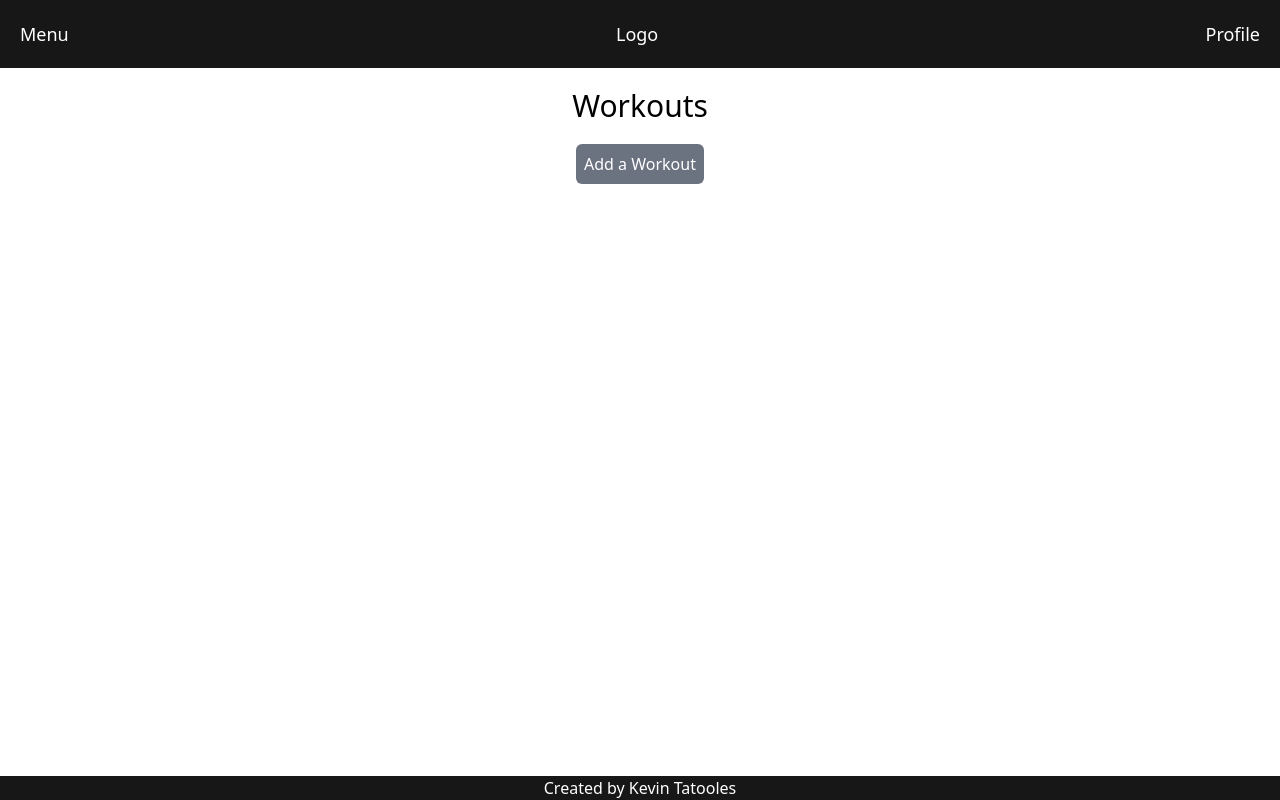
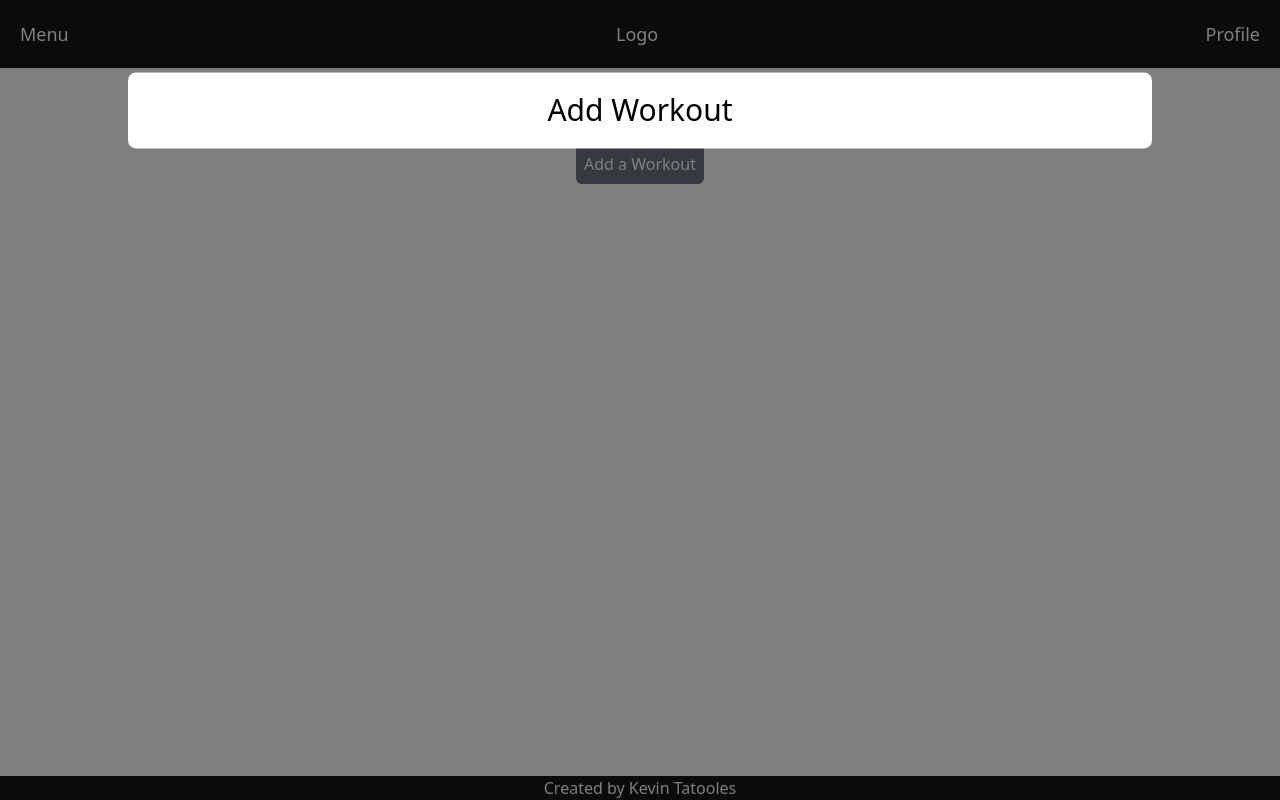
Before and after one commit to Tatooles/next-fitness-tracker, a Next.js app: page /workouts in a window 1280 px wide. Both pictures are taken after a click on the button "Add a Workout". Built offline with nearby package versions, Linux system fonts and the light colour scheme.

Commit message:
Create base modal component

```diff
--- a/app/workouts/AddWorkoutModal.tsx
+++ b/app/Modal.tsx
@@ -1,4 +1,6 @@
-export default function AddWorkoutModal({
+import { createPortal } from "react-dom";
+
+export default function Modal({
   children,
   isOpen,
   handleClose,
@@ -11,10 +13,11 @@ export default function AddWorkoutModal({
 
   // This is where we will use a portal
   // Return two divs within that portal, the actual modal with the children inside, and the background 1/2 opacity div
-  return (
-    <div className="p-5 text-center">
-      <h1 className="mb-5 text-3xl">Add Workout</h1>
-      <div>Create some fields to fill out</div>
-    </div>
+  return createPortal(
+    <>
+      <div className="fixed top-0 left-0 bottom-0 right-0 z-10 bg-black bg-opacity-50"></div>
+      {children}
+    </>,
+    document.getElementById("modal")!
   );
 }
--- a/app/layout.tsx
+++ b/app/layout.tsx
@@ -11,7 +11,12 @@ export default function RootLayout({
   const [sidebarOpen, setSidebarOpen] = useState(false);
   return (
     <html lang="en">
-      <body className="container mx-auto flex h-screen flex-col bg-[#171717]">
+      <body>
+        <div id="modal"></div>
+        <div
+          id="root"
+          className="container mx-auto flex h-screen flex-col bg-[#171717]"
+        >
           <Sidebar isOpen={sidebarOpen} setIsOpen={setSidebarOpen} />
           <div
             onClick={() => setSidebarOpen(false)}
@@ -30,6 +35,7 @@ export default function RootLayout({
           <footer className="text-center text-white">
             Created by Kevin Tatooles
           </footer>
+        </div>
       </body>
     </html>
   );
--- a/app/workouts/page.tsx
+++ b/app/workouts/page.tsx
@@ -1,4 +1,9 @@
+"use client";
+import { useState } from "react";
+import Modal from "../Modal";
 export default function Home() {
+  const [addWorkoutModalOpen, setAddWorkoutModalOpen] = useState(false);
+  const [workouts, setWorkouts] = useState([]);
   /**
    * TODO: Start fleshing out the workouts page
    * For now just store the workouts in state, store in the db later
@@ -8,9 +13,20 @@ export default function Home() {
   return (
     <div className="p-5 text-center">
       <h1 className="mb-5 text-3xl">Workouts</h1>
-      <button className=" rounded-md bg-gray-500 p-2 text-white">
+      <button
+        onClick={() => setAddWorkoutModalOpen(true)}
+        className="rounded-md bg-gray-500 p-2 text-white"
+      >
         Add a Workout
       </button>
+      <Modal
+        isOpen={addWorkoutModalOpen}
+        handleClose={() => setAddWorkoutModalOpen(false)}
+      >
+        <div className="fixed top-20 left-1/2 z-10 w-4/5 translate-x-[-50%] translate-y-[-10%] rounded-lg bg-white p-5 text-center">
+          <h2 className="text-3xl">Add Workout</h2>
+        </div>
+      </Modal>
     </div>
   );
 }
```
Lines whose indentation alone changed are shown as unchanged.
